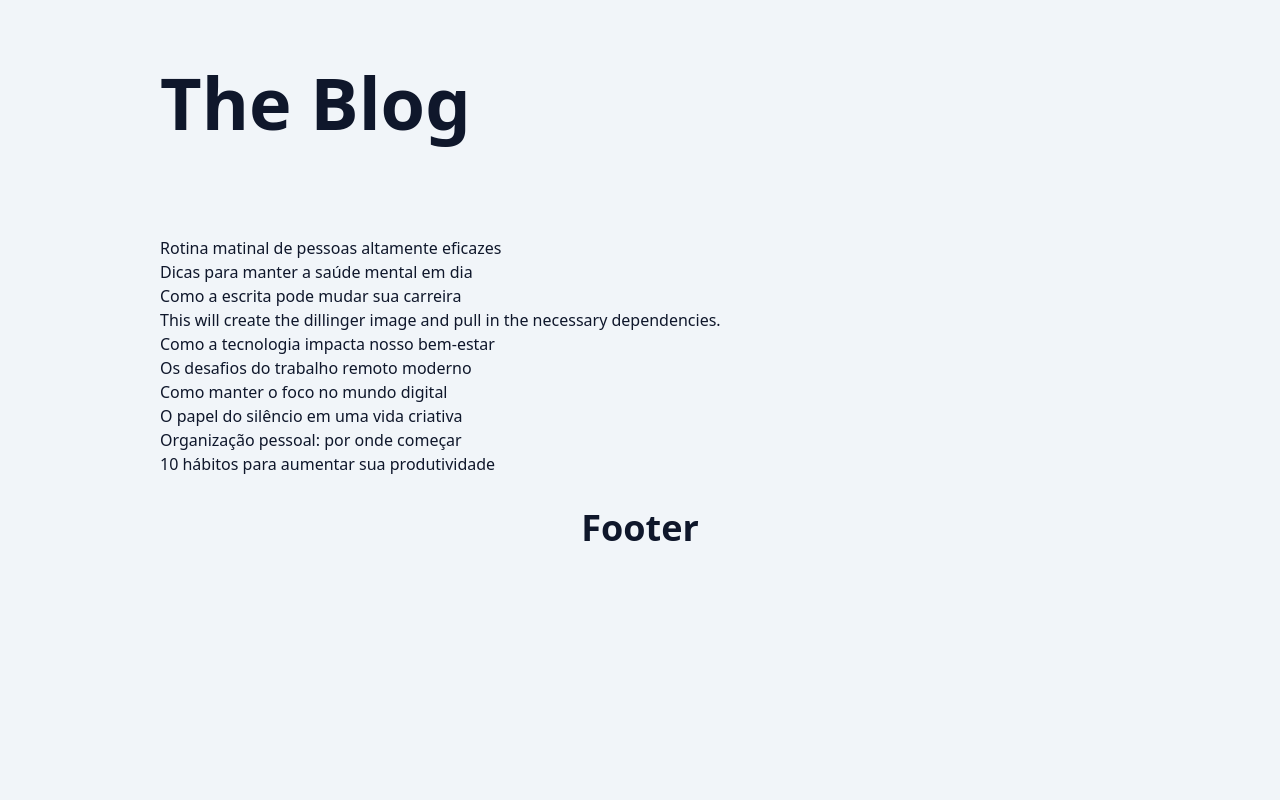
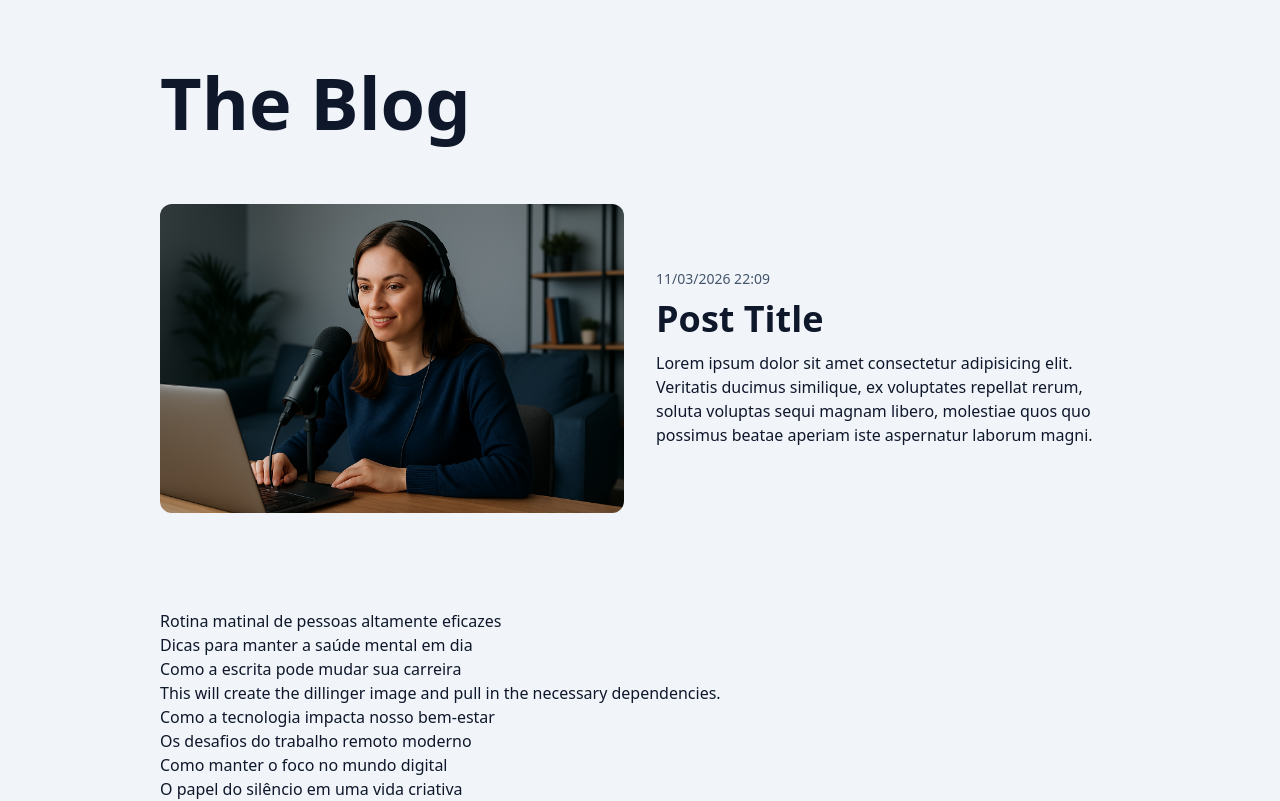
Before and after one commit to Thiagofrf/next-blog, a Next.js app: page / in a window 1280 px wide. Shown: the top 801 px of the page. Built offline with nearby package versions, Linux system fonts and the light colour scheme.

Commit message:
feat: create featured post component

```diff
--- a/src/app/page.tsx
+++ b/src/app/page.tsx
@@ -1,4 +1,5 @@
 import { Container } from "@/components/Container/Container";
+import { FeaturedPost } from "@/components/FeaturedPost/FeaturedPost";
 import { Header } from "@/components/Header/Header";
 import PostsList from "@/components/PostsList/PostsList";
 import { SpinLoader } from "@/components/SpinLoader/SpinLoader";
@@ -8,6 +9,8 @@ export default async function HomePage() {
   return (
     <Container>
       <Header />
+
+      <FeaturedPost />
 
       <Suspense fallback={<SpinLoader />}>
         <PostsList />
--- /dev/null
+++ b/src/components/FeaturedPost/FeaturedPost.tsx
@@ -0,0 +1,28 @@
+import Image from "next/image";
+import Link from "next/link";
+
+export function FeaturedPost() {
+    return (
+        <section className="grid grid-cols-1 gap-8 mb-16 sm:grid-cols-2 group hover:cursor-pointer">
+            <Link className="w-full h-full overflow-hidden rounded-xl" href="#">
+            <Image
+                className="w-full h-full group-hover:scale-105 transition"
+                src='/images/bryen_0.png'
+                width={1200}
+                height={720}
+                alt="Título do post"
+                priority
+            />
+            </Link>
+            <div className="flex flex-col gap-3 sm:justify-center">
+                <time className="text-slate-600 block text-sm/tight" dateTime="2026-03-11">11/03/2026 22:09</time>
+                <h1 className="text-2xl/tight font-extrabold sm:text-4xl">
+                    <Link href='#'>Post Title</Link>
+                </h1>
+                <p>
+                    Lorem ipsum dolor sit amet consectetur adipisicing elit. Veritatis ducimus similique, ex voluptates repellat rerum, soluta voluptas sequi magnam libero, molestiae quos quo possimus beatae aperiam iste aspernatur laborum magni.
+                </p>
+            </div>
+        </section>
+    )
+}
--- a/src/components/Header/Header.tsx
+++ b/src/components/Header/Header.tsx
@@ -1,4 +1,5 @@
 import clsx from "clsx"
+import Link from "next/link"
 
 export function Header() {
     return (
@@ -9,9 +10,9 @@ export function Header() {
                 "md:text-6xl/normal md:py-11",
                 "lg:text-7xl/normal md:py-12"
             )}>
-                <a href="#">
+                <Link href="#">
                     The Blog
-                </a>
+                </Link>
             </h1>
         </header>
     )
```
